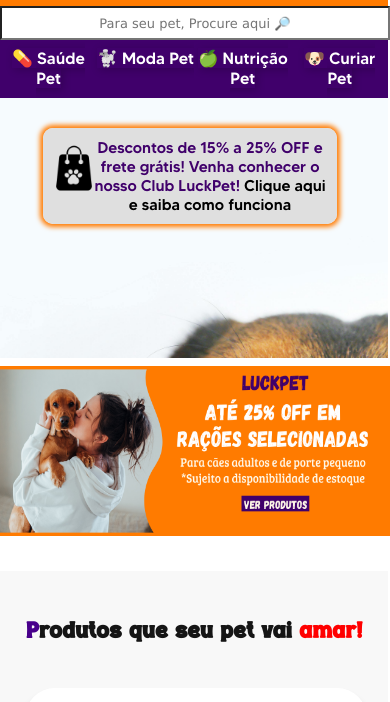
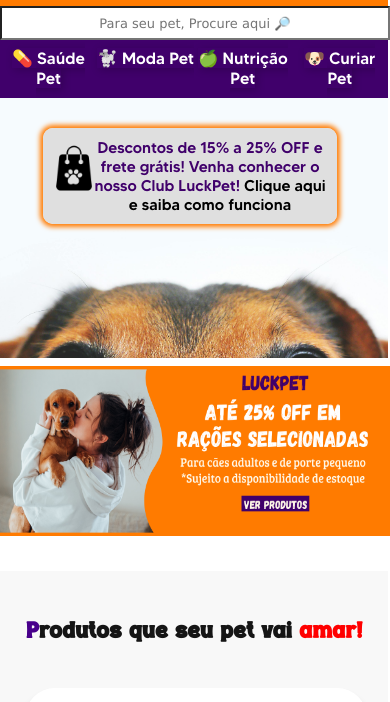
Before and after one commit to PabloG-7/ecommerce-luckpet, a plain HTML site: page index.html in a window 390 px wide. Shown: the part 69-771 px from the top of the page. Drawn offline with Linux system fonts and the light colour scheme; no server answers.

Commit message:
update site fim 2.0

```diff
--- a/media query-principal.css
+++ b/media query-principal.css
@@ -70,6 +70,7 @@
         display: flex;
         justify-content: center;
         margin-top: -11px;
+        padding-bottom: 0px;
     }
     .butrolagem {
         font-size: 4.2vw;
@@ -95,8 +96,8 @@
 div#cabecasite {
     background-image: url(img/dog.jpg);
     background-attachment: fixed;
-    background-size: 700px;
-    background-position: left;
+    background-size: 600px;
+    background-position: center;
     background-repeat: no-repeat;
 
 
```
